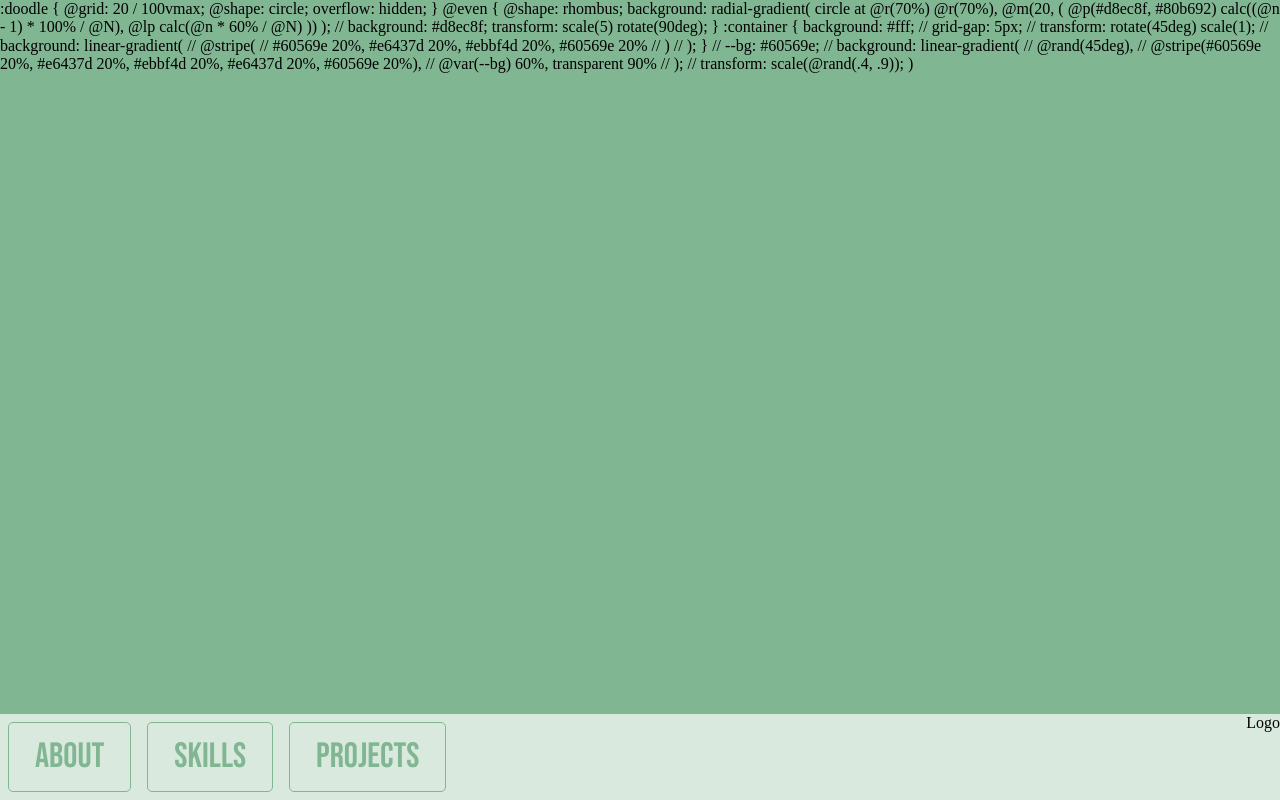
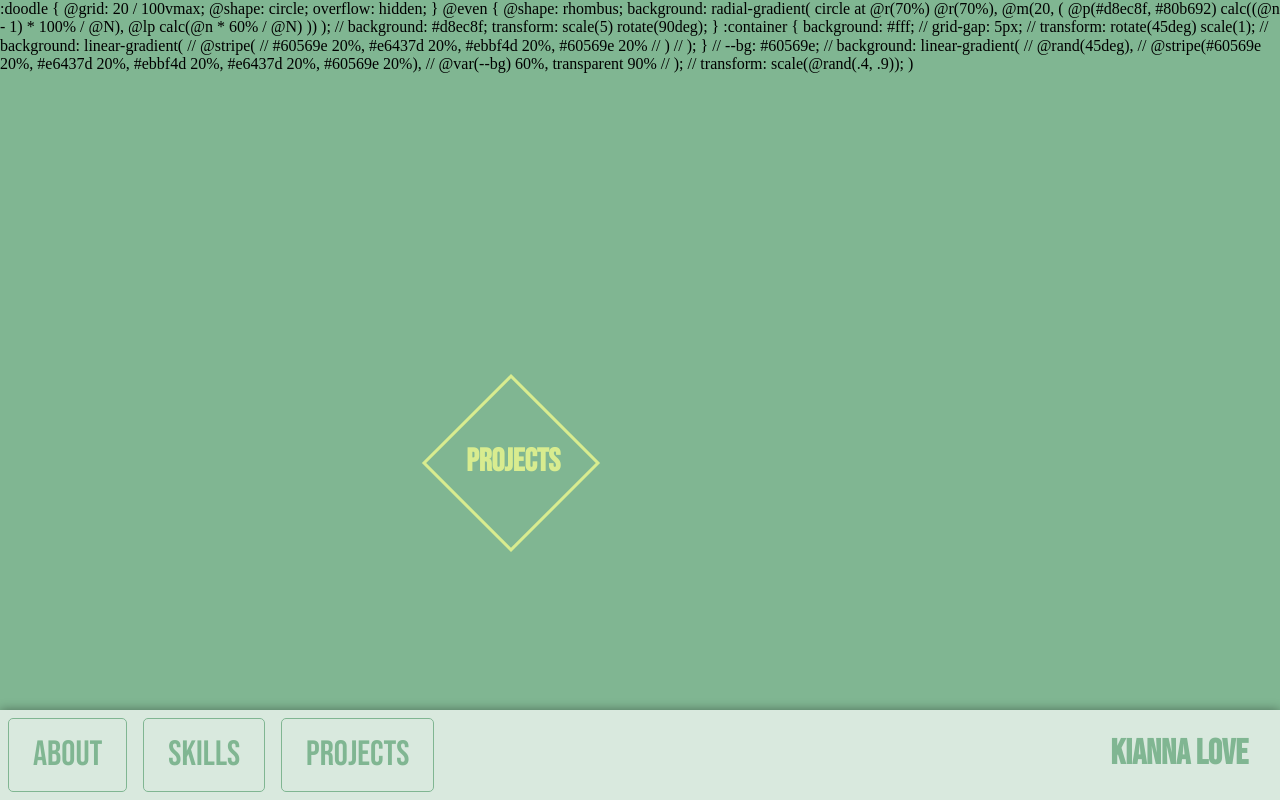
Before and after one commit to akirakianna/akirakianna.github.io, a React app: page / in a window 1280 px wide. Built offline with nearby package versions, Linux system fonts and the light colour scheme.

Commit message:
styling changes to nav

```diff
--- a/src/App.js
+++ b/src/App.js
@@ -1,5 +1,4 @@
 import React from 'react'
-import Clouds from './styles/images/Clouds.svg'
 import NavBar from './components/NavBar'
 import ProjectCard from './components/ProjectCard'
 import 'css-doodle'
@@ -7,6 +6,7 @@ import 'css-doodle'
 const App = () => {
   return (
     <main>
+      <ProjectCard />
       <div className="circleContainer">
         <css-doodle>{`
     :doodle {
--- a/src/components/NavBar.js
+++ b/src/components/NavBar.js
@@ -8,7 +8,9 @@ const NavBar = () => {
       <a href="#">Skills</a>
       <a href="#">Projects</a>
     </div>
-    <div>Logo</div>
+    <div>
+      <h2>Kianna Love</h2>
+    </div>
   </nav>
 }
 
--- a/src/components/ProjectCard.js
+++ b/src/components/ProjectCard.js
@@ -1,7 +1,10 @@
 import React from 'react'
 
 const ProjectCard = () => {
-  return <h1> Projects</h1>
+  return <div className ="diamond">
+    <h1 className="test">Projects</h1>
+  </div>
+
 }
 
 export default ProjectCard
--- a/src/styles/style.scss
+++ b/src/styles/style.scss
@@ -19,16 +19,18 @@ body {
   width: 100%;
   display: flex;
   justify-content: space-between;
+  z-index: 3;
+  box-shadow: 0px 0 10px rgba(0, 0, 0, 0.4);
 
 }
 
-.navbar a {
+.navbar a, h2 {
   display: block;
   color: #80b692;
   border: 1px solid #80b692;
   border-radius: 5px;
   text-align: center;
-  padding: 14px 26px;
+  padding: 1rem 1.5rem;
   margin: 0.5rem;
   text-decoration: none;
   font-family: 'Bebas Neue', cursive;
@@ -36,23 +38,50 @@ body {
   float: left;
 }
 
+h2 {
+  border: none;
+}
+
+.diamond {
+  position: absolute;
+  top: 50%;
+  left: 35%;
+  transform: translate(-50%, -50%);
+  margin: 0;
+  z-index: 1;
+  height: 120px;
+  width: 120px;
+  background-color: #80b692;
+  border: 3px solid #d8ec8f;
+  transform: rotate(45deg);
+}
+
+.test {
+  transform: rotate(-45deg);
+  font-family: 'Bebas Neue', cursive;
+  color:  #d8ec8f;
+  padding-top: 1rem;
+  padding-left: 0.4rem;
+}
+
 @media only screen and (max-width: 460px) {
 
   div.circleContainer {
     // align-items: center;
-    margin-top: 3rem;
+    margin-top: 2rem;
   }
 
   css-doodle {
     height: 80vh;
   }
 
-  .navbar {
-    padding: 20px 26px;
-  }
+  // .navbar {
+
+  // }
+
   .navbar a {
-    display: inline-block;
-    font-size: 1.5rem;
+    font-size: 1rem;
+    padding: 0.5rem 1rem;
 
   }
 }
```
